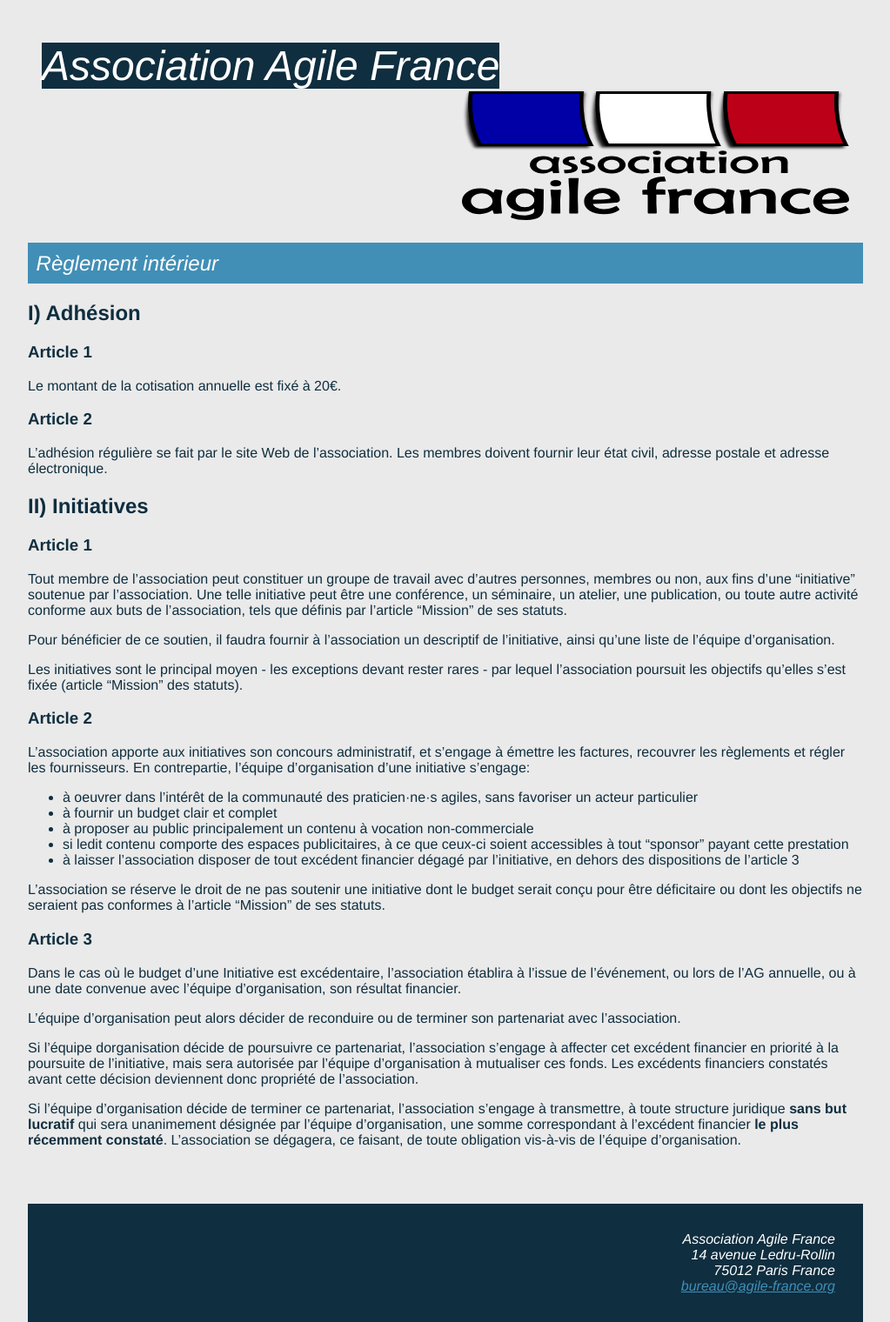
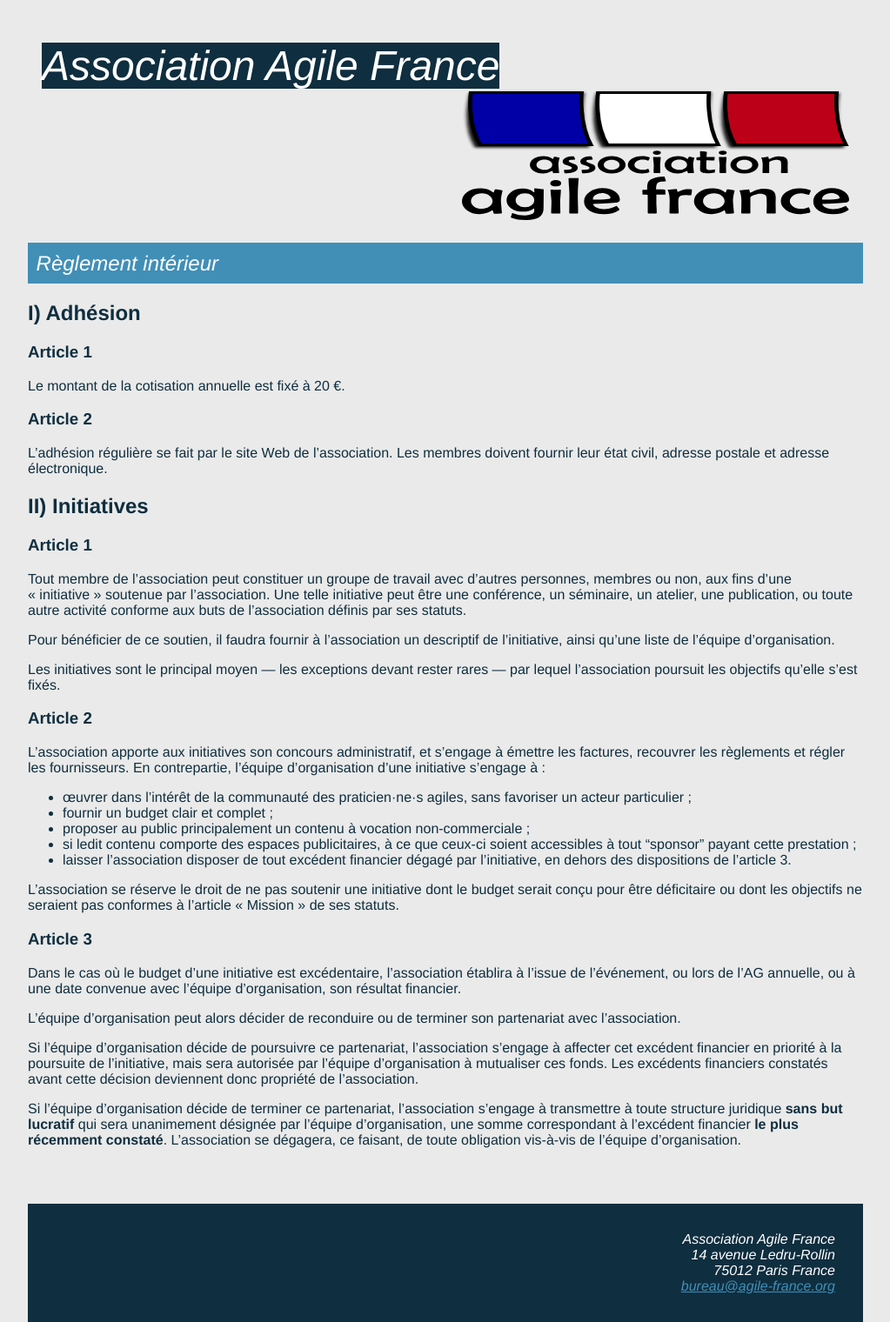
Before and after one commit to AgileFrance/AgileFrance.github.io, a Jekyll site: the page built from _pages/reglement.md, in a window 1280 px wide. Shown: the whole page at 87% size, without its empty margins (128-1151 px from the left). Built offline with Jekyll 4.4.1, drawn with Linux system fonts in a browser that asks for light colours.

Commit message:
Applique les règle de typographie française
Supprime les références explicites à un article spécifique des statuts. Les statuts sont considérés comme connus à la lecture du règlement intérieur, qui lui est subordonné.

```diff
--- a/_pages/reglement.md
+++ b/_pages/reglement.md
@@ -9,7 +9,7 @@
 
 ### Article 1
 
-Le montant de la cotisation annuelle est fixé à 20€.
+Le montant de la cotisation annuelle est fixé à 20 €.
 
 ### Article 2
 
@@ -19,30 +19,30 @@
 
 ### Article 1
 
-Tout membre de l’association peut constituer un groupe de travail avec d’autres personnes, membres ou non, aux fins d’une “initiative” soutenue par l’association. Une telle initiative peut être une conférence, un séminaire, un atelier, une publication, ou toute autre activité conforme aux buts de l’association, tels que définis par l’article “Mission” de ses statuts.
+Tout membre de l’association peut constituer un groupe de travail avec d’autres personnes, membres ou non, aux fins d’une « initiative » soutenue par l’association. Une telle initiative peut être une conférence, un séminaire, un atelier, une publication, ou toute autre activité conforme aux buts de l’association définis par ses statuts.
 
-Pour bénéficier de ce soutien, il faudra fournir à l’association un descriptif de l’initiative, ainsi qu’une liste de l'équipe d'organisation.
+Pour bénéficier de ce soutien, il faudra fournir à l’association un descriptif de l’initiative, ainsi qu’une liste de l’équipe d’organisation.
 
-Les initiatives sont le principal moyen - les exceptions devant rester rares - par lequel l’association poursuit les objectifs qu’elles s’est fixée (article “Mission” des statuts).
+Les initiatives sont le principal moyen — les exceptions devant rester rares — par lequel l’association poursuit les objectifs qu’elle s’est fixés.
 
 ### Article 2
 
-L’association apporte aux initiatives son concours administratif, et s’engage à émettre les factures, recouvrer les règlements et régler les fournisseurs. En contrepartie, l'équipe d'organisation d’une initiative s’engage:
+L’association apporte aux initiatives son concours administratif, et s’engage à émettre les factures, recouvrer les règlements et régler les fournisseurs. En contrepartie, l’équipe d’organisation d’une initiative s’engage à :
 
-- à oeuvrer dans l’intérêt de la communauté des praticien·ne·s agiles, sans favoriser un acteur particulier
-- à fournir un budget clair et complet
-- à proposer au public principalement un contenu à vocation non-commerciale
-- si ledit contenu comporte des espaces publicitaires, à ce que ceux-ci soient accessibles à tout "sponsor" payant cette prestation
-- à laisser l’association disposer de tout excédent financier dégagé par l’initiative, en dehors des dispositions de l’article 3
+- œuvrer dans l’intérêt de la communauté des praticien·ne·s agiles, sans favoriser un acteur particulier ;
+- fournir un budget clair et complet ;
+- proposer au public principalement un contenu à vocation non-commerciale ;
+- si ledit contenu comporte des espaces publicitaires, à ce que ceux-ci soient accessibles à tout "sponsor" payant cette prestation ;
+- laisser l’association disposer de tout excédent financier dégagé par l’initiative, en dehors des dispositions de l’article 3.
 
-L’association se réserve le droit de ne pas soutenir une initiative dont le budget serait conçu pour être déficitaire ou dont les objectifs ne seraient pas conformes à l’article "Mission" de ses statuts.
+L’association se réserve le droit de ne pas soutenir une initiative dont le budget serait conçu pour être déficitaire ou dont les objectifs ne seraient pas conformes à l’article « Mission » de ses statuts.
 
 ### Article 3
 
-Dans le cas où le budget d’une Initiative est excédentaire, l’association établira à l’issue de l’événement, ou lors de l’AG annuelle, ou à une date convenue avec l'équipe d'organisation, son résultat financier.
+Dans le cas où le budget d’une initiative est excédentaire, l’association établira à l’issue de l’événement, ou lors de l’AG annuelle, ou à une date convenue avec l’équipe d’organisation, son résultat financier.
 
-L'équipe d'organisation peut alors décider de reconduire ou de terminer son partenariat avec l’association.
+L’équipe d’organisation peut alors décider de reconduire ou de terminer son partenariat avec l’association.
 
-Si l'équipe dorganisation décide de poursuivre ce partenariat, l’association s’engage à affecter cet excédent financier en priorité à la poursuite de l’initiative, mais sera autorisée par l'équipe d'organisation à mutualiser ces fonds. Les excédents financiers constatés avant cette décision deviennent donc propriété de l’association.
+Si l’équipe d’organisation décide de poursuivre ce partenariat, l’association s’engage à affecter cet excédent financier en priorité à la poursuite de l’initiative, mais sera autorisée par l’équipe d’organisation à mutualiser ces fonds. Les excédents financiers constatés avant cette décision deviennent donc propriété de l’association.
 
-Si l'équipe d'organisation décide de terminer ce partenariat, l’association s’engage à transmettre, à toute structure juridique **sans but lucratif** qui sera unanimement désignée par l'équipe d'organisation, une somme correspondant à l’excédent financier **le plus récemment constaté**. L’association se dégagera, ce faisant, de toute obligation vis-à-vis de l'équipe d'organisation.
+Si l’équipe d’organisation décide de terminer ce partenariat, l’association s’engage à transmettre à toute structure juridique **sans but lucratif** qui sera unanimement désignée par l’équipe d’organisation, une somme correspondant à l’excédent financier **le plus récemment constaté**. L’association se dégagera, ce faisant, de toute obligation vis-à-vis de l’équipe d’organisation.
```
